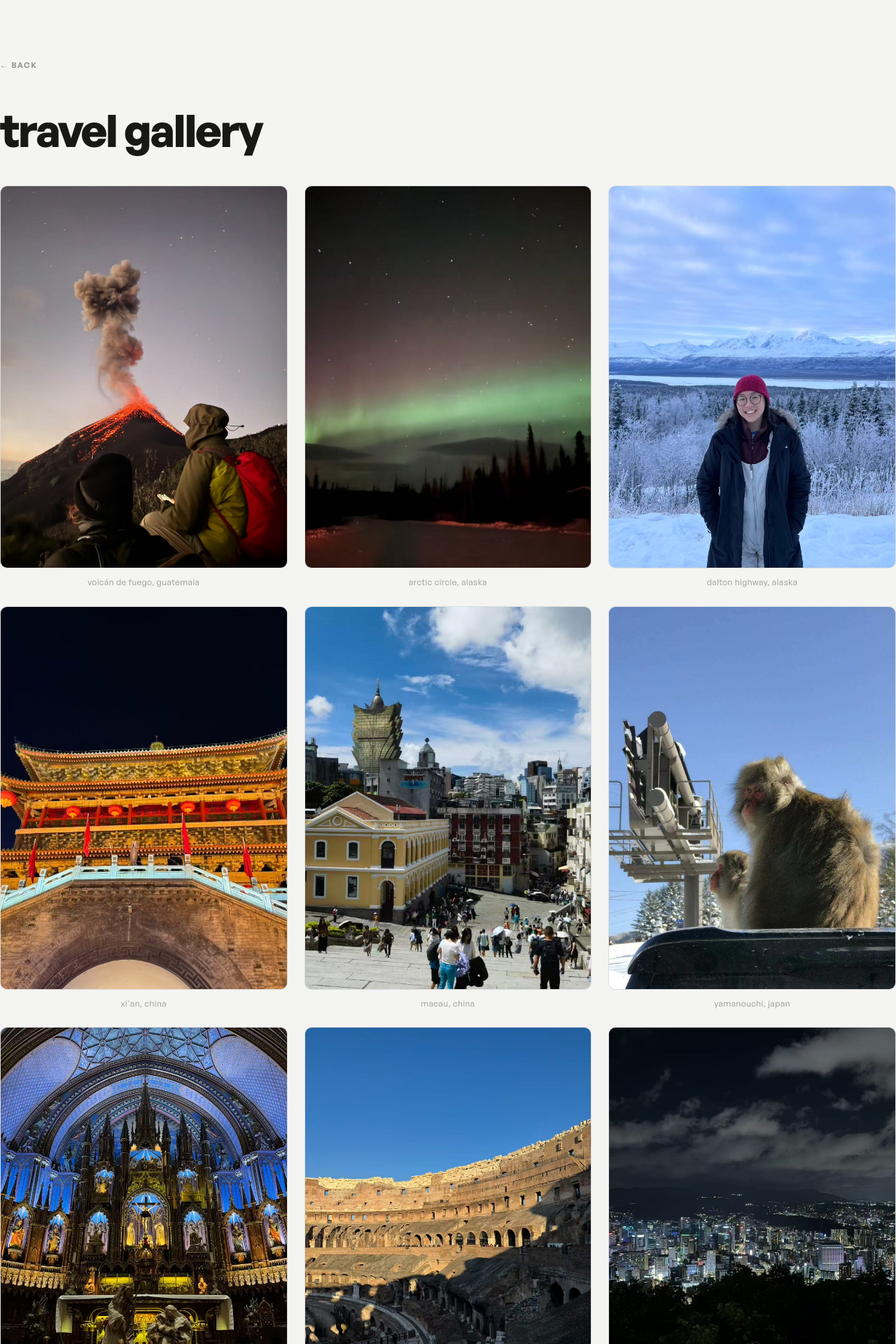
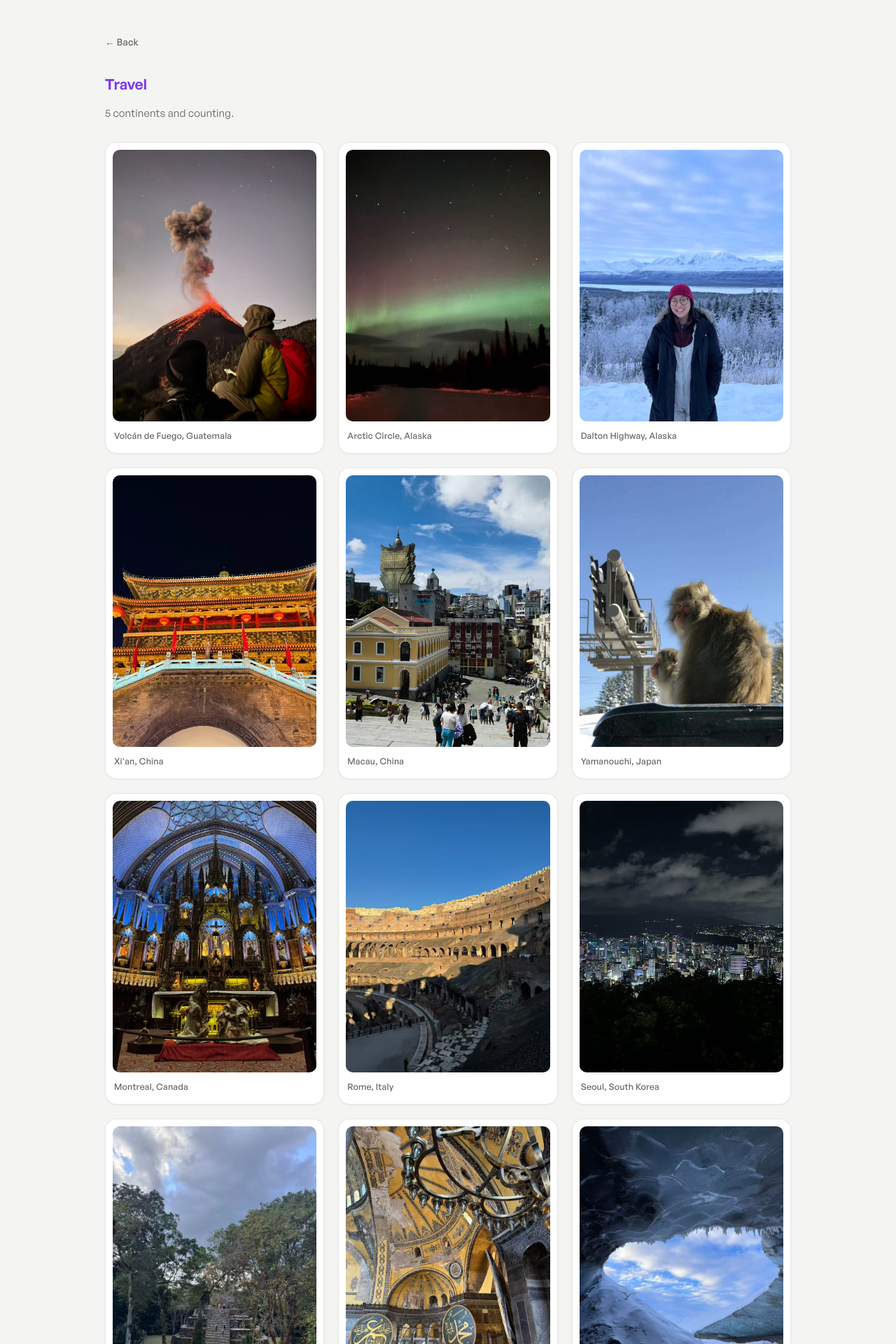
Before and after one commit to jessie-qs-li/portfolio, a Next.js app: page /travel in a window 1280 px wide. Shown: the top 1920 px of the page at 70% size. Built offline with nearby package versions, Linux system fonts and the light colour scheme.

Commit message:
Redesign travel gallery to MonoCV style; film row copy update

```diff
--- a/app/globals.css
+++ b/app/globals.css
@@ -200,6 +200,19 @@ a.row-right:hover, .row-right a:hover { color: var(--text); }
 .social-link:hover { color: var(--text); border-color: var(--border-dash); }
 .social-link svg { width: 13px; height: 13px; }
 
+/* ========== TRAVEL GALLERY ========== */
+.gallery-shell { max-width: 1060px; margin: 0 auto; padding: 48px clamp(16px, 4vw, 40px) 80px; }
+.back-link { display: inline-block; font-size: 13.5px; font-weight: 500; color: var(--text2); margin-bottom: 32px; transition: color var(--transition); }
+.back-link:hover { color: var(--text); }
+.gallery-head { margin-bottom: 28px; display: flex; flex-direction: column; }
+.gallery-sub { font-size: 15px; color: var(--text2); margin-top: -6px; }
+.gallery-grid { display: grid; grid-template-columns: repeat(3, 1fr); gap: 20px; }
+.gallery-card { margin: 0; background: var(--card); border: 1px solid var(--border); border-radius: 16px; padding: 10px; box-shadow: 0 1px 3px rgba(0,0,0,0.04); }
+.gallery-frame { position: relative; aspect-ratio: 3 / 4; width: 100%; overflow: hidden; border-radius: 10px; }
+.gallery-caption { margin-top: 10px; padding: 0 2px 4px; font-size: 12.5px; font-weight: 500; color: var(--text2); }
+@media (max-width: 860px) { .gallery-grid { grid-template-columns: repeat(2, 1fr); } }
+@media (max-width: 520px) { .gallery-grid { grid-template-columns: 1fr; } }
+
 /* ========== SCROLL ANIMATIONS ========== */
 .fade-in { opacity: 0; transform: translateY(14px); transition: opacity 0.5s ease-out, transform 0.5s ease-out; }
 .fade-in.visible { opacity: 1; transform: translateY(0); }
--- a/app/page.tsx
+++ b/app/page.tsx
@@ -149,7 +149,7 @@ export default function Home() {
                 <svg className="row-icon" viewBox="0 0 24 24" fill="none" stroke="currentColor" strokeWidth="2" strokeLinecap="round" strokeLinejoin="round" aria-hidden><rect x="2" y="2" width="20" height="20" rx="2.18"/><line x1="7" y1="2" x2="7" y2="22"/><line x1="17" y1="2" x2="17" y2="22"/><line x1="2" y1="12" x2="22" y2="12"/><line x1="2" y1="7" x2="7" y2="7"/><line x1="2" y1="17" x2="7" y2="17"/><line x1="17" y1="17" x2="22" y2="17"/><line x1="17" y1="7" x2="22" y2="7"/></svg>
                 <div className="row-body">
                   <div className="row-title">Film</div>
-                  <div className="row-sub">Huge cinephile — I watch and review ~120 films per year</div>
+                  <div className="row-sub">I&apos;m a huge cinephile! I used to watch and review ~120 films per year.</div>
                 </div>
                 <a className="row-right" href="https://letterboxd.com/qishan_li/" target="_blank" rel="noopener">Letterboxd ↗</a>
               </div>
--- a/app/travel/page.tsx
+++ b/app/travel/page.tsx
@@ -9,89 +9,79 @@ const PHOTOS = [
   {
     src: "/travel/volcan-de-fuego-guatemala.png",
     alt: "Volcán de Fuego erupting at night with lava and an ash plume, Guatemala",
-    caption: "volcán de fuego, guatemala",
+    caption: "Volcán de Fuego, Guatemala",
   },
   {
     src: "/travel/arctic-circle-alaska.png",
     alt: "Northern lights over a snowy forest, Arctic Circle, Alaska",
-    caption: "arctic circle, alaska",
+    caption: "Arctic Circle, Alaska",
   },
   {
     src: "/travel/dalton-highway-alaska.png",
     alt: "Portrait on the Dalton Highway with frosted trees and snow-covered mountains, Alaska",
-    caption: "dalton highway, alaska",
+    caption: "Dalton Highway, Alaska",
   },
   {
     src: "/travel/xian-china.png",
     alt: "Traditional Chinese tower lit at night with golden roofs and red lanterns, Xi'an, China",
-    caption: "xi'an, china",
+    caption: "Xi'an, China",
   },
   {
     src: "/travel/macau-china.png",
     alt: "Stone steps above a busy plaza with colonial buildings and the Grand Lisboa tower, Macau, China",
-    caption: "macau, china",
+    caption: "Macau, China",
   },
   {
     src: "/travel/yamanouchi-japan.png",
     alt: "Japanese macaques on a car roof with ski lift and snowy mountains, Yamanouchi, Japan",
-    caption: "yamanouchi, japan",
+    caption: "Yamanouchi, Japan",
   },
   {
     src: "/travel/montreal-canada.png",
     alt: "Interior of Notre-Dame Basilica with blue vaults, golden altar, and carved reredos, Montreal, Canada",
-    caption: "montreal, canada",
+    caption: "Montreal, Canada",
   },
   {
     src: "/travel/rome-italy.png",
     alt: "Interior of the Colosseum with stone arches and tiers under a blue sky, Rome, Italy",
-    caption: "rome, italy",
+    caption: "Rome, Italy",
   },
   {
     src: "/travel/seoul-south-korea.png",
     alt: "Seoul skyline at night with lit towers, dark hills in the foreground and distant mountains, South Korea",
-    caption: "seoul, south korea",
+    caption: "Seoul, South Korea",
   },
   {
     src: "/travel/yaxha-guatemala.png",
     alt: "Mayan stepped pyramid at Yaxhá surrounded by jungle with visitors on the stairs, Guatemala",
-    caption: "yaxha, guatemala",
+    caption: "Yaxhá, Guatemala",
   },
   {
     src: "/travel/hagia-sophia-turkey.png",
     alt: "Interior of Hagia Sophia with golden mosaics, domes, and large Arabic calligraphic roundels, Istanbul, Turkey",
-    caption: "hagia sophia, turkey",
+    caption: "Hagia Sophia, Turkey",
   },
   {
     src: "/travel/castner-glacier-alaska.png",
     alt: "View from inside an ice cave toward snowy peaks and blue sky, Castner Glacier, Alaska",
-    caption: "castner glacier, alaska",
+    caption: "Castner Glacier, Alaska",
   },
 ] as const
 
 export default function TravelGallery() {
   return (
-    <main style={{ minHeight: "100vh", background: "var(--bg)", color: "var(--text)", fontFamily: "var(--font-body)" }}>
-      <div className="container" style={{ paddingTop: 80, paddingBottom: 120 }}>
+    <main className="gallery-shell">
+      <Link href="/" className="back-link">← Back</Link>
 
-        <Link
-          href="/"
-          style={{ fontFamily: "var(--font-display)", fontSize: 11, textTransform: "uppercase", letterSpacing: "0.14em", fontWeight: 600, color: "var(--text3)", textDecoration: "none", transition: "color 0.3s" }}
-        >
-          ← back
-        </Link>
-
-        <div style={{ marginTop: 48, marginBottom: 48 }}>
-          <h1 style={{ fontFamily: "var(--font-display)", fontWeight: 800, fontSize: "clamp(36px, 6vw, 64px)", letterSpacing: "-0.04em", lineHeight: 1.0, marginBottom: 12 }}>
-            travel gallery
-          </h1>
+      <div className="gallery-head">
+        <span className="section-chip">Travel</span>
+        <p className="gallery-sub">5 continents and counting.</p>
       </div>
 
-        <div className="divider" style={{ marginBottom: 48 }} />
-
-        <div style={{ display: "grid", gridTemplateColumns: "repeat(3, 1fr)", gap: "24px" }}>
+      <div className="gallery-grid">
         {PHOTOS.map((photo, i) => (
-            <figure key={photo.src} style={{ margin: 0 }}>
-              <div style={{ position: "relative", aspectRatio: "3/4", width: "100%", overflow: "hidden", borderRadius: 10, border: "1px solid var(--border)", background: "var(--card-bg)" }}>
+          <figure className="gallery-card" key={photo.src}>
+            <div className="gallery-frame">
               <Image
                 src={photo.src}
                 alt={photo.alt}
@@ -101,13 +91,9 @@ export default function TravelGallery() {
                 priority={i === 0}
               />
             </div>
-              <figcaption style={{ marginTop: 10, textAlign: "center", fontSize: 12, fontWeight: 300, color: "var(--text3)", letterSpacing: "0.04em", textTransform: "lowercase" }}>
-                {photo.caption}
-              </figcaption>
+            <figcaption className="gallery-caption">{photo.caption}</figcaption>
           </figure>
         ))}
-        </div>
-
       </div>
     </main>
   )
```
Lines whose indentation alone changed are shown as unchanged.
